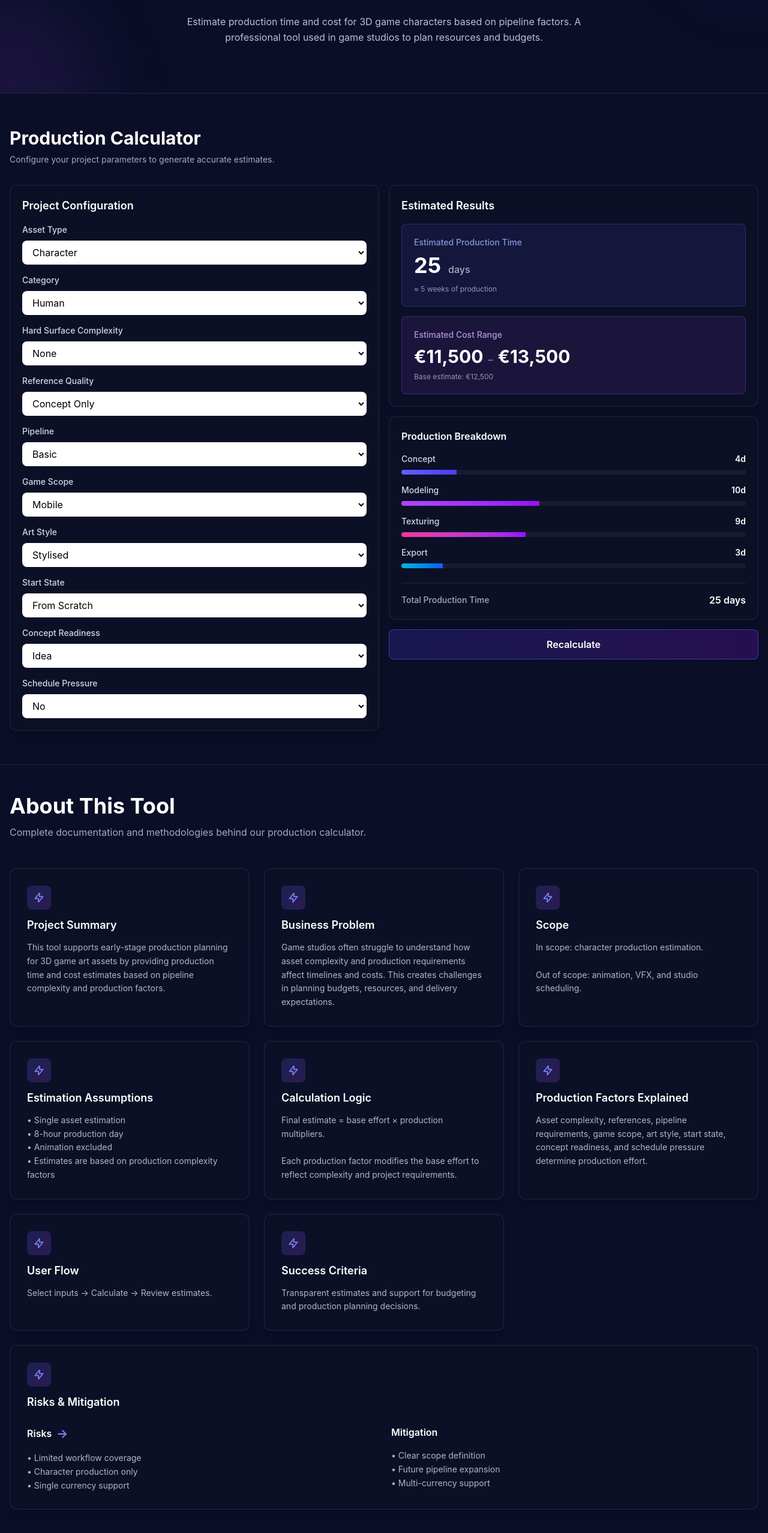
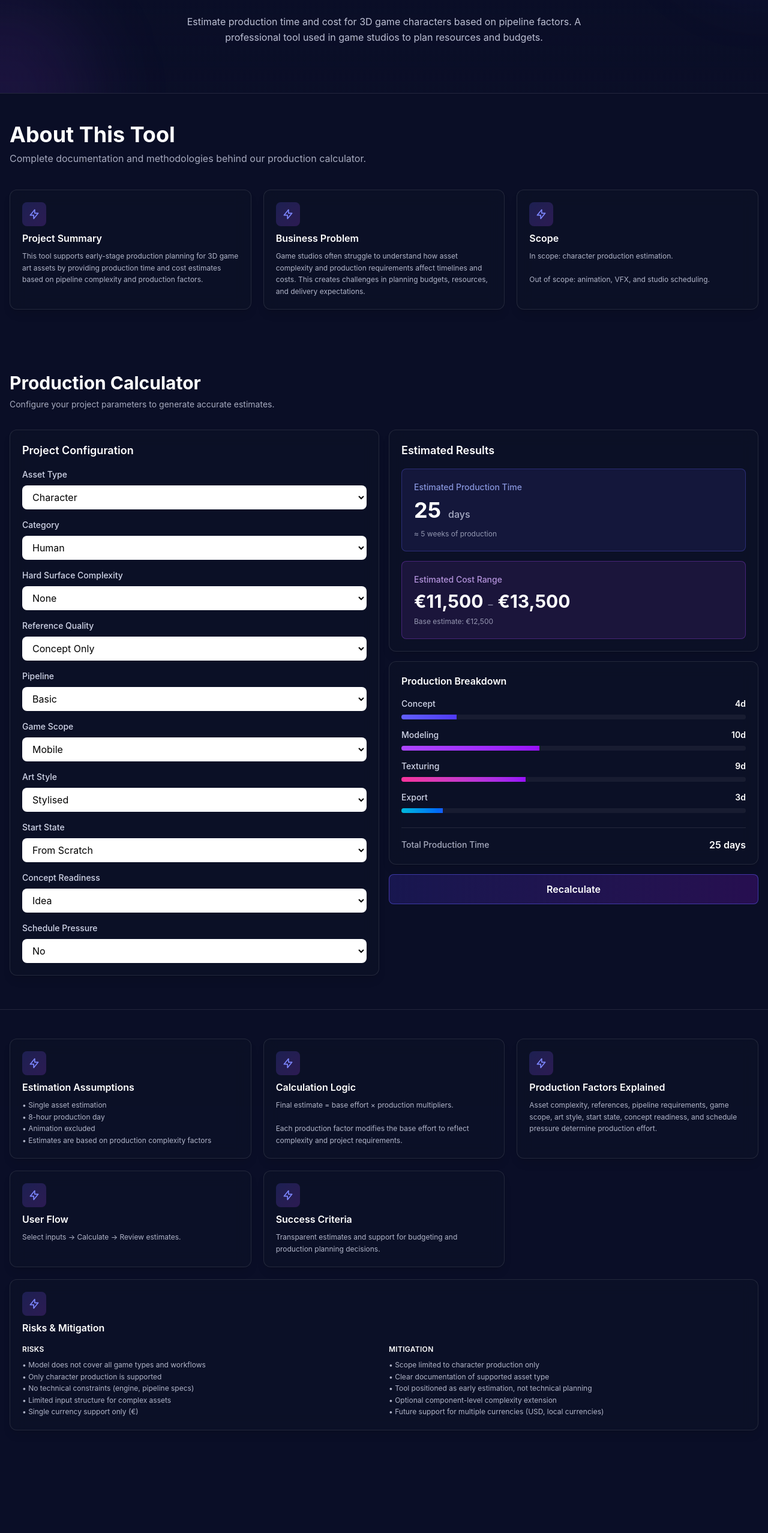
Before and after one commit to aleksasandre/new, a Next.js app: page / in a window 1280 px wide. Shown: the part 189-2744 px from the top of the page at 60% size. After the commit the page ends 2621 px from the top, so only its background shows below. Built offline with nearby package versions, Linux system fonts and the light colour scheme.

Commit message:
feat: replace information sections with new before and after components
Co-authored-by: aleksasandre <298023477+aleksasandre@users.noreply.github.com>

```diff
--- a/components/calculator.tsx
+++ b/components/calculator.tsx
@@ -3,7 +3,8 @@
 import { useState } from 'react'
 import { Hero } from './hero'
 import { CalculatorDashboard } from './calculator-dashboard'
-import { InformationSections } from './information-sections'
+import { InformationSectionsBefore } from './information-sections-before'
+import { InformationSectionsAfter } from './information-sections-after'
 
 export function Calculator() {
   const [results, setResults] = useState<any>(null)
@@ -11,8 +12,9 @@ export function Calculator() {
   return (
     <div className="min-h-screen bg-background">
       <Hero />
+      <InformationSectionsBefore />
       <CalculatorDashboard onResults={setResults} initialResults={results} />
-      <InformationSections />
+      <InformationSectionsAfter />
     </div>
   )
 }
--- /dev/null
+++ b/components/information-sections-after.tsx
@@ -0,0 +1,130 @@
+export function InformationSectionsAfter() {
+  const sections = [
+    {
+      title: 'Estimation Assumptions',
+      description:
+        '• Single asset estimation\n• 8-hour production day\n• Animation excluded\n• Estimates are based on production complexity factors',
+    },
+    {
+      title: 'Calculation Logic',
+      description:
+        'Final estimate = base effort × production multipliers.\n\nEach production factor modifies the base effort to reflect complexity and project requirements.',
+    },
+    {
+      title: 'Production Factors Explained',
+      description:
+        'Asset complexity, references, pipeline requirements, game scope, art style, start state, concept readiness, and schedule pressure determine production effort.',
+    },
+    {
+      title: 'User Flow',
+      description:
+        'Select inputs → Calculate → Review estimates.',
+    },
+    {
+      title: 'Success Criteria',
+      description:
+        'Transparent estimates and support for budgeting and production planning decisions.',
+    },
+  ]
+
+  return (
+    <section className="bg-background/50 px-4 py-8 sm:py-10 md:py-12">
+      <div className="mx-auto max-w-7xl">
+        <div className="grid gap-5 md:grid-cols-2 lg:grid-cols-3">
+          {sections.map((section, index) => (
+            <div
+              key={index}
+              className="rounded-xl bg-card/30 border border-white/10 backdrop-blur-md shadow-lg group relative overflow-hidden p-4 sm:p-5 transition-all duration-300 hover:border-white/20"
+            >
+              {/* Gradient background on hover */}
+              <div className="absolute inset-0 bg-gradient-to-br from-indigo-500/5 to-purple-500/5 opacity-0 transition-opacity duration-300 group-hover:opacity-100" />
+
+              <div className="relative">
+                <div className="mb-2 inline-flex items-center justify-center h-10 w-10 rounded-lg bg-gradient-to-br from-indigo-500/20 to-purple-500/20">
+                  <svg
+                    className="h-5 w-5 text-indigo-400"
+                    fill="none"
+                    stroke="currentColor"
+                    viewBox="0 0 24 24"
+                  >
+                    <path
+                      strokeLinecap="round"
+                      strokeLinejoin="round"
+                      strokeWidth={2}
+                      d="M13 10V3L4 14h7v7l9-11h-7z"
+                    />
+                  </svg>
+                </div>
+
+                <h3 className="mb-2 text-base font-semibold text-white">
+                  {section.title}
+                </h3>
+                <p className="text-xs leading-relaxed text-foreground/75 whitespace-pre-line">
+                  {section.description}
+                </p>
+              </div>
+            </div>
+          ))}
+        </div>
+
+        {/* Risks & Mitigation Section - Compact Two Column Layout */}
+        <div className="mt-5 rounded-xl bg-card/30 border border-white/10 backdrop-blur-md shadow-lg group relative overflow-hidden p-4 sm:p-5 transition-all duration-300 hover:border-white/20">
+          {/* Gradient background on hover */}
+          <div className="absolute inset-0 bg-gradient-to-br from-indigo-500/5 to-purple-500/5 opacity-0 transition-opacity duration-300 group-hover:opacity-100" />
+
+          <div className="relative">
+            <div className="mb-2 inline-flex items-center justify-center h-10 w-10 rounded-lg bg-gradient-to-br from-indigo-500/20 to-purple-500/20">
+              <svg
+                className="h-5 w-5 text-indigo-400"
+                fill="none"
+                stroke="currentColor"
+                viewBox="0 0 24 24"
+              >
+                <path
+                  strokeLinecap="round"
+                  strokeLinejoin="round"
+                  strokeWidth={2}
+                  d="M13 10V3L4 14h7v7l9-11h-7z"
+                />
+              </svg>
+            </div>
+
+            <h3 className="mb-4 text-base font-semibold text-white">
+              Risks & Mitigation
+            </h3>
+
+            <div className="grid gap-4 md:grid-cols-2">
+              {/* Risks Column */}
+              <div>
+                <h4 className="mb-2 text-xs font-semibold text-white uppercase tracking-wide">
+                  Risks
+                </h4>
+                <p className="text-xs leading-relaxed text-foreground/75 whitespace-pre-line">
+                  {`• Model does not cover all game types and workflows
+• Only character production is supported
+• No technical constraints (engine, pipeline specs)
+• Limited input structure for complex assets
+• Single currency support only (€)`}
+                </p>
+              </div>
+
+              {/* Mitigation Column */}
+              <div>
+                <h4 className="mb-2 text-xs font-semibold text-white uppercase tracking-wide">
+                  Mitigation
+                </h4>
+                <p className="text-xs leading-relaxed text-foreground/75 whitespace-pre-line">
+                  {`• Scope limited to character production only
+• Clear documentation of supported asset type
+• Tool positioned as early estimation, not technical planning
+• Optional component-level complexity extension
+• Future support for multiple currencies (USD, local currencies)`}
+                </p>
+              </div>
+            </div>
+          </div>
+        </div>
+      </div>
+    </section>
+  )
+}
--- /dev/null
+++ b/components/information-sections-before.tsx
@@ -0,0 +1,71 @@
+export function InformationSectionsBefore() {
+  const sections = [
+    {
+      title: 'Project Summary',
+      description:
+        'This tool supports early-stage production planning for 3D game art assets by providing production time and cost estimates based on pipeline complexity and production factors.',
+    },
+    {
+      title: 'Business Problem',
+      description:
+        'Game studios often struggle to understand how asset complexity and production requirements affect timelines and costs. This creates challenges in planning budgets, resources, and delivery expectations.',
+    },
+    {
+      title: 'Scope',
+      description:
+        'In scope: character production estimation.\n\nOut of scope: animation, VFX, and studio scheduling.',
+    },
+  ]
+
+  return (
+    <section className="bg-background/50 px-4 py-8 sm:py-10 md:py-12">
+      <div className="mx-auto max-w-7xl">
+        <div className="mb-10">
+          <h2 className="mb-2 text-3xl font-bold text-white sm:text-4xl">
+            About This Tool
+          </h2>
+          <p className="text-base text-foreground/70">
+            Complete documentation and methodologies behind our production calculator.
+          </p>
+        </div>
+
+        <div className="grid gap-5 md:grid-cols-2 lg:grid-cols-3">
+          {sections.map((section, index) => (
+            <div
+              key={index}
+              className="rounded-xl bg-card/30 border border-white/10 backdrop-blur-md shadow-lg group relative overflow-hidden p-4 sm:p-5 transition-all duration-300 hover:border-white/20"
+            >
+              {/* Gradient background on hover */}
+              <div className="absolute inset-0 bg-gradient-to-br from-indigo-500/5 to-purple-500/5 opacity-0 transition-opacity duration-300 group-hover:opacity-100" />
+
+              <div className="relative">
+                <div className="mb-2 inline-flex items-center justify-center h-10 w-10 rounded-lg bg-gradient-to-br from-indigo-500/20 to-purple-500/20">
+                  <svg
+                    className="h-5 w-5 text-indigo-400"
+                    fill="none"
+                    stroke="currentColor"
+                    viewBox="0 0 24 24"
+                  >
+                    <path
+                      strokeLinecap="round"
+                      strokeLinejoin="round"
+                      strokeWidth={2}
+                      d="M13 10V3L4 14h7v7l9-11h-7z"
+                    />
+                  </svg>
+                </div>
+
+                <h3 className="mb-2 text-base font-semibold text-white">
+                  {section.title}
+                </h3>
+                <p className="text-xs leading-relaxed text-foreground/75 whitespace-pre-line">
+                  {section.description}
+                </p>
+              </div>
+            </div>
+          ))}
+        </div>
+      </div>
+    </section>
+  )
+}
```
